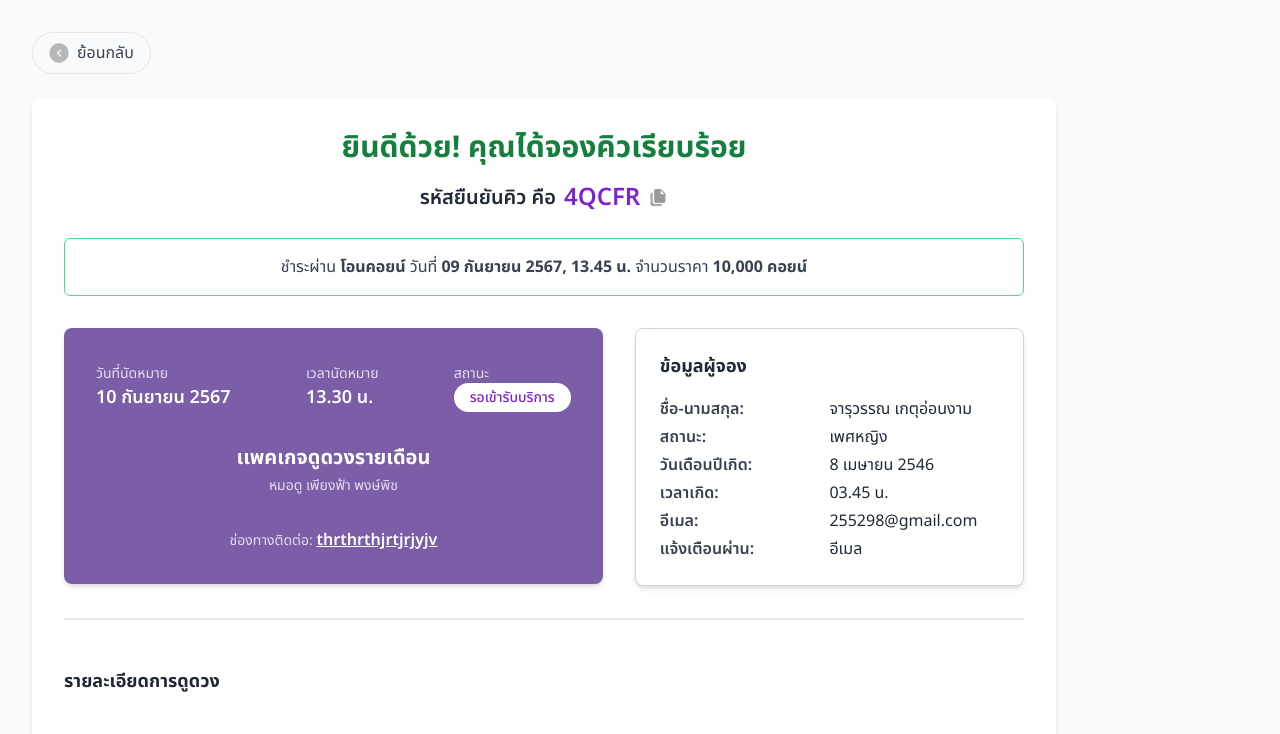
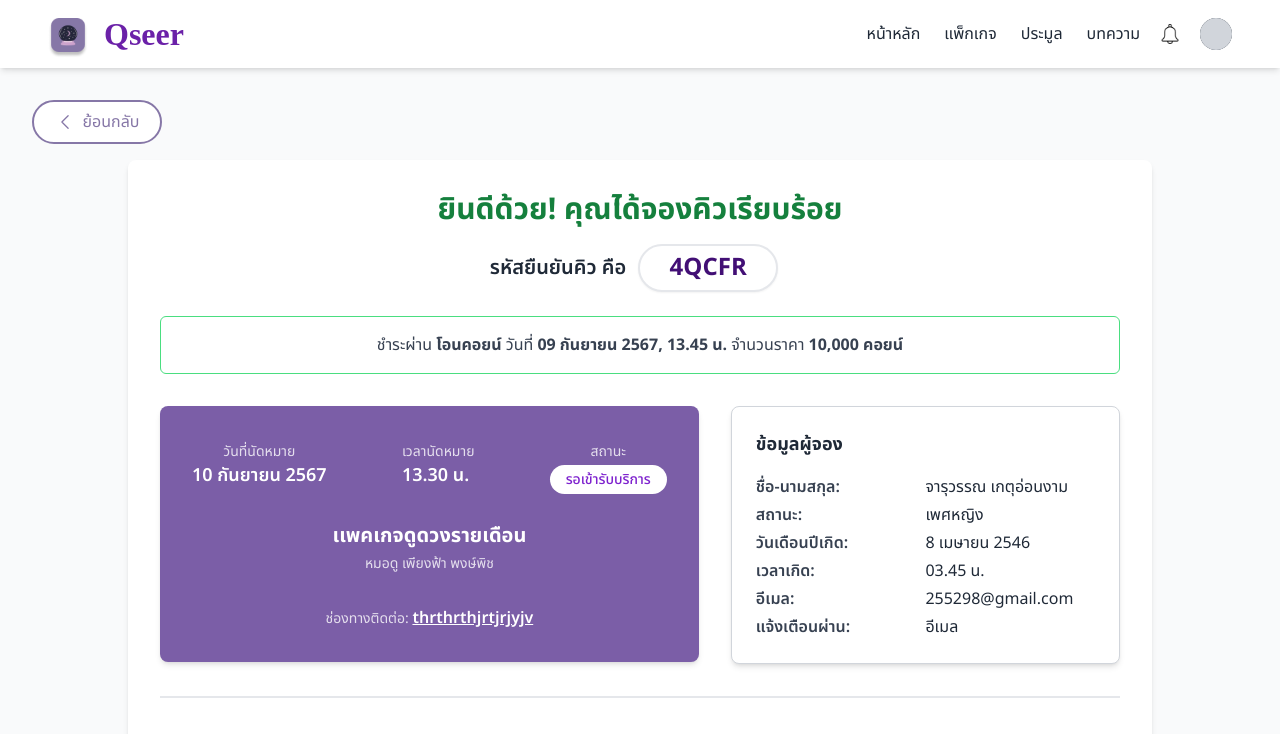
Before and after one commit to QueueSeer/Front-end-User, a React (Vite) app: page /queuedetails in a window 1280 px wide. Shown: the top 734 px of the page. Built offline with nearby package versions, Linux system fonts and the light colour scheme; no server answers.

Commit message:
แก้ปุ่ม copy รหัส และแก้ไขปุ่ม ย้อนกลับ

```diff
--- /dev/null
+++ b/src/components/Button/CopyButton.jsx
@@ -0,0 +1,39 @@
+import React, { useState } from "react";
+
+const CopyButton = ({ text, isCopied, onCopy, className = "" }) => {
+  const [isHovered, setIsHovered] = useState(false);
+
+  const handleMouseEnter = () => setIsHovered(true);
+  const handleMouseLeave = () => setIsHovered(false);
+
+  const handleCopy = async (e) => {
+    e.stopPropagation(); // ป้องกันการคลิกในส่วนอื่น เช่น Card
+    try {
+      await navigator.clipboard.writeText(text); // คัดลอกข้อความไปยัง clipboard
+      onCopy(); // อัปเดตสถานะการคัดลอก
+    } catch (err) {
+      console.error("Failed to copy text: ", err);
+    }
+  };
+
+  return (
+    <button
+      className={`w-[140px] py-2 mx-3 rounded-full shadow-sm border border-2 flex items-center justify-center transition-colors ${
+        isCopied
+          ? "bg-secondary2 text-white"
+          : isHovered
+          ? "bg-secondary2 text-white"
+          : "bg-white text-secondary2"
+      } ${className}`} // รวม className จาก props
+      onMouseEnter={handleMouseEnter}
+      onMouseLeave={handleMouseLeave}
+      onClick={handleCopy}
+    >
+      <p className={`font-bold ${isCopied || isHovered ? "text-[18px]" : ""}`}>
+        {isCopied ? "คัดลอกแล้ว" : isHovered ? "คัดลอก" : text}
+      </p>
+    </button>
+  );
+};
+
+export default CopyButton;
--- a/src/pages/Menu/Queue/Queuedetails.jsx
+++ b/src/pages/Menu/Queue/Queuedetails.jsx
@@ -1,11 +1,15 @@
 import React, { useState } from "react";
 import { useLocation, useNavigate } from "react-router-dom";
 import Images from "../../../assets"; // ✅ ใช้ Images จาก assets
+import Navbar from "../../../components/navbar";
+import CopyButton from "../../../components/Button/CopyButton";
+import BackButton from "../../../components/Button/BackButton";
 
 const Queuedetails = () => {
   const location = useLocation();
   const navigate = useNavigate();
-  const [isCopied, setIsCopied] = useState(false);
+  // สถานะสำหรับจัดการการคัดลอก
+  const [copiedCode, setCopiedCode] = useState("");
 
   const auctionData = {
     confirmationCode: "4QCFR",
@@ -46,22 +50,22 @@ const Queuedetails = () => {
     `,
   };
 
-  const copyToClipboard = () => {
-    navigator.clipboard.writeText(auctionData.confirmationCode);
-    setIsCopied(true);
-    setTimeout(() => setIsCopied(false), 2000);
+  // ฟังก์ชันสำหรับจัดการการคัดลอก
+  const handleCopy = (code) => {
+    setCopiedCode(code); // อัปเดตสถานะการคัดลอก
+    setTimeout(() => setCopiedCode(""), 15000); // ล้างสถานะหลัง 15 วินาที
   };
 
   return (
-    <div className="min-h-screen bg-gray-50 p-8 flex flex-col ">
+    <div>
+      <Navbar />
+      <div className="min-h-screen bg-gray-50 p-8 flex flex-col justify-center items-center">
         {/* ปุ่มย้อนกลับ */}
-      <button
-        className="flex items-center text-gray-700 mb-6 self-start border px-4 py-2 rounded-full"
-        onClick={() => navigate(-1)}
-      >
-        <img src={Images.Arrowleft} alt="Arrowleft" className="w-5 h-5 mr-2" />
-        ย้อนกลับ
-      </button>
+        <div className="pb-4 self-start">
+          <BackButton />
+        </div>
+
+
 
         {/* ส่วนหลัก */}
         <div className="bg-white shadow-md rounded-lg p-8 w-full max-w-5xl text-center">
@@ -72,18 +76,16 @@ const Queuedetails = () => {
           {/* รหัสยืนยันคิว */}
           <div className="flex justify-center items-center mt-4 text-xl font-semibold">
             รหัสยืนยันคิว คือ{" "}
-          <span className="text-purple-700 text-2xl ml-2">
+            {/* <span className="text-purple-700 text-2xl ml-2">
               {auctionData.confirmationCode}
-          </span>
-          <button onClick={copyToClipboard} className="ml-2">
-            <img
-              src={Images.Copy}
-              alt="Copy Code"
-              className="w-5 cursor-pointer"
+            </span> */}
+            <CopyButton
+              text={auctionData.confirmationCode}
+              isCopied={copiedCode === auctionData.confirmationCode}
+              onCopy={() => handleCopy(auctionData.confirmationCode)}
+              className="text-[24px]"
             />
-          </button>
           </div>
-        {isCopied && <p className="text-sm text-gray-500 mt-1">คัดลอกแล้ว!</p>}
 
           {/* ข้อมูลการชำระเงิน */}
           <div className="mt-6 border border-green-400 rounded-md p-4 text-center text-gray-700">
@@ -99,19 +101,19 @@ const Queuedetails = () => {
             <div className="flex-[1.4] bg-[#7B5EA7] text-white p-8 rounded-lg shadow-md text-left">
               <div className="flex justify-between text-sm mt-1">
                 <div>
-                <p className="opacity-80">วันที่นัดหมาย</p>
+                  <p className="opacity-80 text-center">วันที่นัดหมาย</p>
                   <p className="text-lg font-semibold">
                     {auctionData.appointmentDate}
                   </p>
                 </div>
                 <div>
-                <p className="opacity-80">เวลานัดหมาย</p>
+                  <p className="opacity-80 text-center">เวลานัดหมาย</p>
                   <p className="text-lg font-semibold">
                     {auctionData.appointmentTime}
                   </p>
                 </div>
                 <div>
-                <p className="opacity-80 mb-1">สถานะ</p>
+                  <p className="opacity-80 mb-2 text-center">สถานะ</p>
                   <span className="bg-white text-purple-700 px-4 py-1 rounded-full text-sm font-medium ">
                     {auctionData.status}
                   </span>
@@ -120,7 +122,9 @@ const Queuedetails = () => {
 
               <div className="text-center mt-8">
                 <p className="text-xl font-bold">เเพคเกจดูดวงรายเดือน</p>
-              <p className="opacity-80 text-sm mt-1">{auctionData.seerName}</p>
+                <p className="opacity-80 text-sm mt-1">
+                  {auctionData.seerName}
+                </p>
               </div>
 
               <div className="text-center mt-8">
@@ -180,6 +184,7 @@ const Queuedetails = () => {
           </div>
         </div>
       </div>
+    </div>
   );
 };
 
```
Lines whose indentation alone changed are shown as unchanged.
